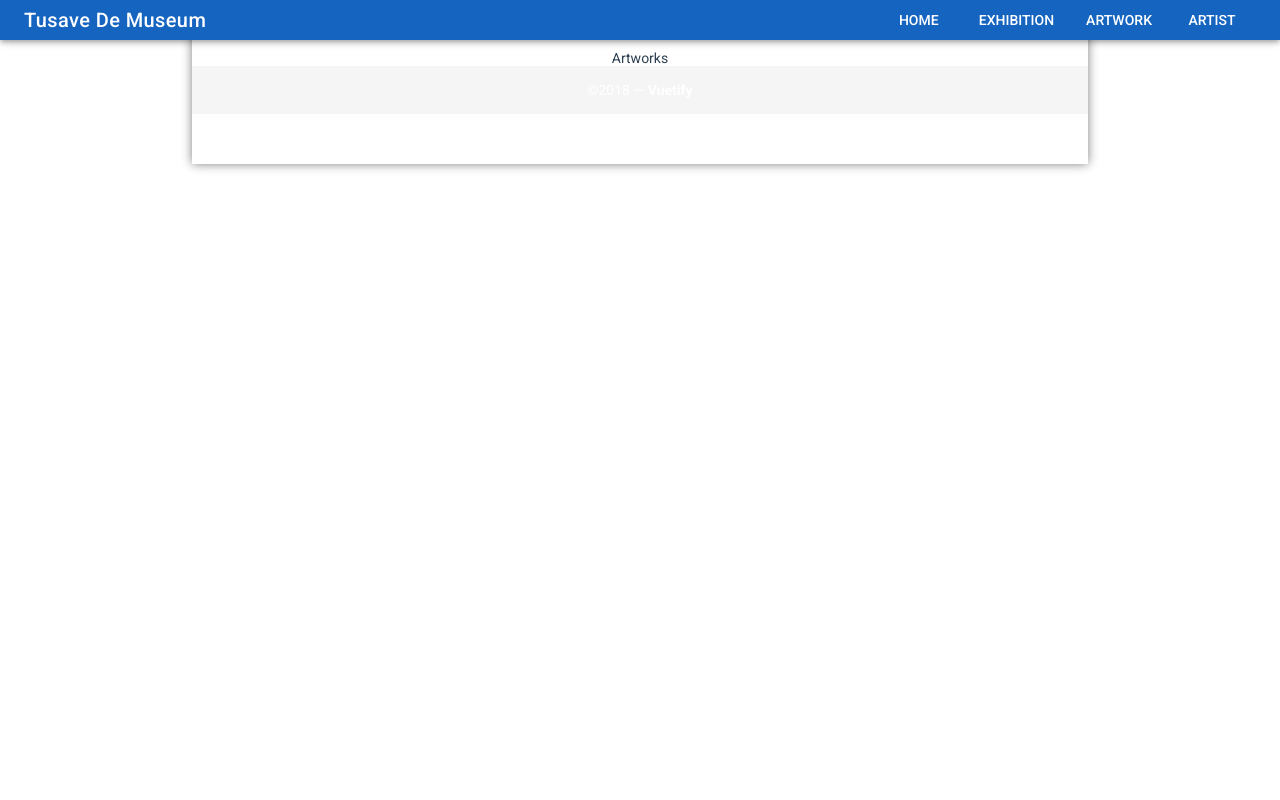
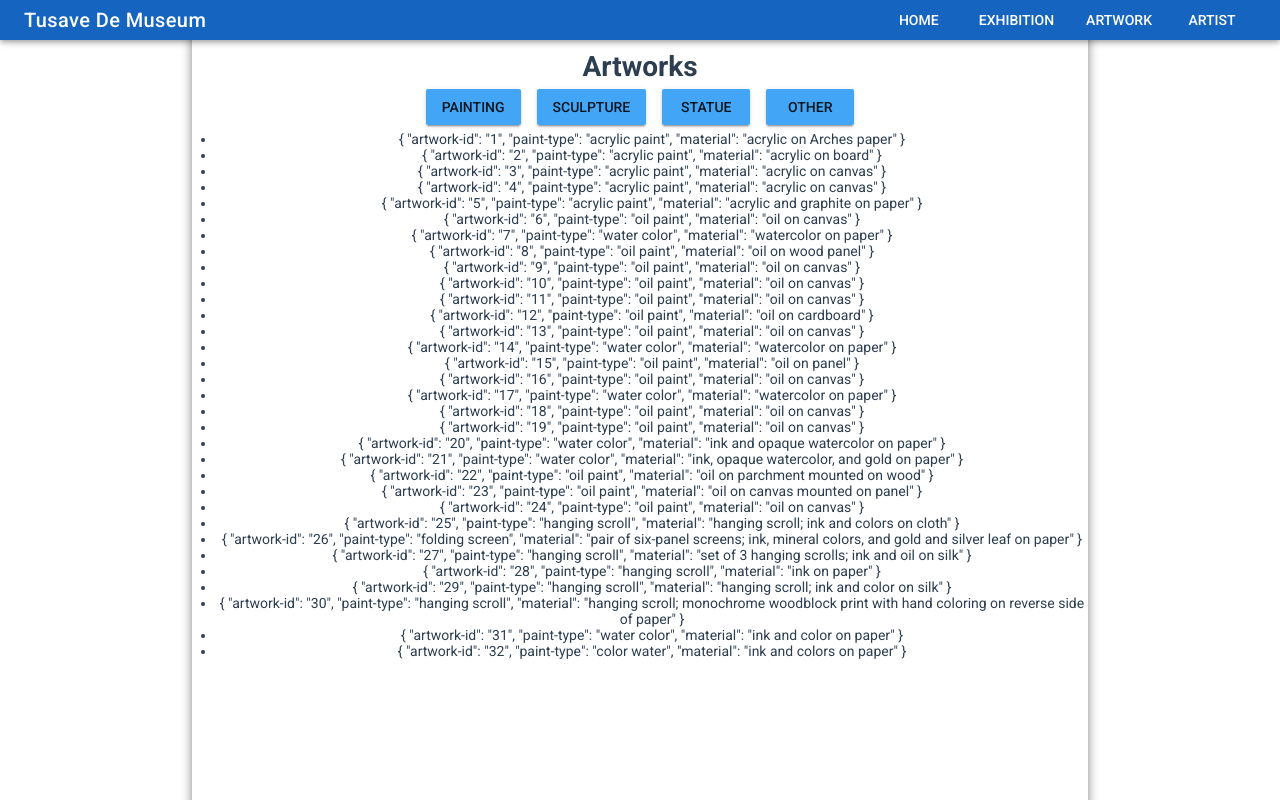
Before and after one commit to CPE-0644/art-museum-client, a Vue app: page /#/ in a window 1280 px wide. Both pictures are taken after a click on the button "ARTWORK". Shown: the top 800 px of the page. Built offline with nearby package versions, Linux system fonts and the light colour scheme.

Commit message:
listed artworks

```diff
--- a/src/assets/database/other_type.json
+++ b/src/assets/database/other_type.json
@@ -1,5 +1,5 @@
 {
-  "other-types": [
+  "other_types": [
     {
       "artwork-id": 1,
       "type": "Junk Art"
--- a/src/views/Artworks.vue
+++ b/src/views/Artworks.vue
@@ -1,14 +1,62 @@
 <template>
   <div>
-    Artworks
+    <h1>
+      Artworks
+    </h1>
+    <div class="type-choice">
+      <v-btn color="#42A5F5" @click="changeShowType('painting')">Painting</v-btn>
+      <v-btn color="#42A5F5" @click="changeShowType('sculpture')">Sculpture</v-btn>
+      <v-btn color="#42A5F5" @click="changeShowType('statue')">Statue</v-btn>
+      <v-btn color="#42A5F5" @click="changeShowType('other')">Other</v-btn>
+    </div>
+    <div class="body-content">
+      <ul>
+        <li v-for="(artwork, index) in artworks" :key="index">{{artwork}}</li>
+      </ul>
+    </div>
   </div>
 </template>
 
 <script>
+import { paintings } from '../assets/database/paintings.json';
+import { sculptures } from '../assets/database/sculptures.json';
+import { statues } from '../assets/database/statues.json';
+import { other_types } from '../assets/database/other_type.json';
 export default {
-  name: 'Artworks'
+  name: 'Artworks',
+  data() {
+    return {
+      showType: 'painting',
+      artworks: paintings
+    };
+  },
+  methods: {
+    changeShowType(type) {
+      this.showType = type;
+
+      switch (this.showType) {
+        case 'painting':
+          this.artworks = paintings;
+          break;
+        case 'sculpture':
+          this.artworks = sculptures;
+          break;
+        case 'statue':
+          this.artworks = statues;
+          break;
+        case 'other':
+          this.artworks = other_types;
+          break;
+        default:
+          break;
+      }
+    }
+  }
 };
 </script>
 
-<style>
+<style lang="scss">
+.body-content {
+  height: 1000px;
+}
 </style>
```
